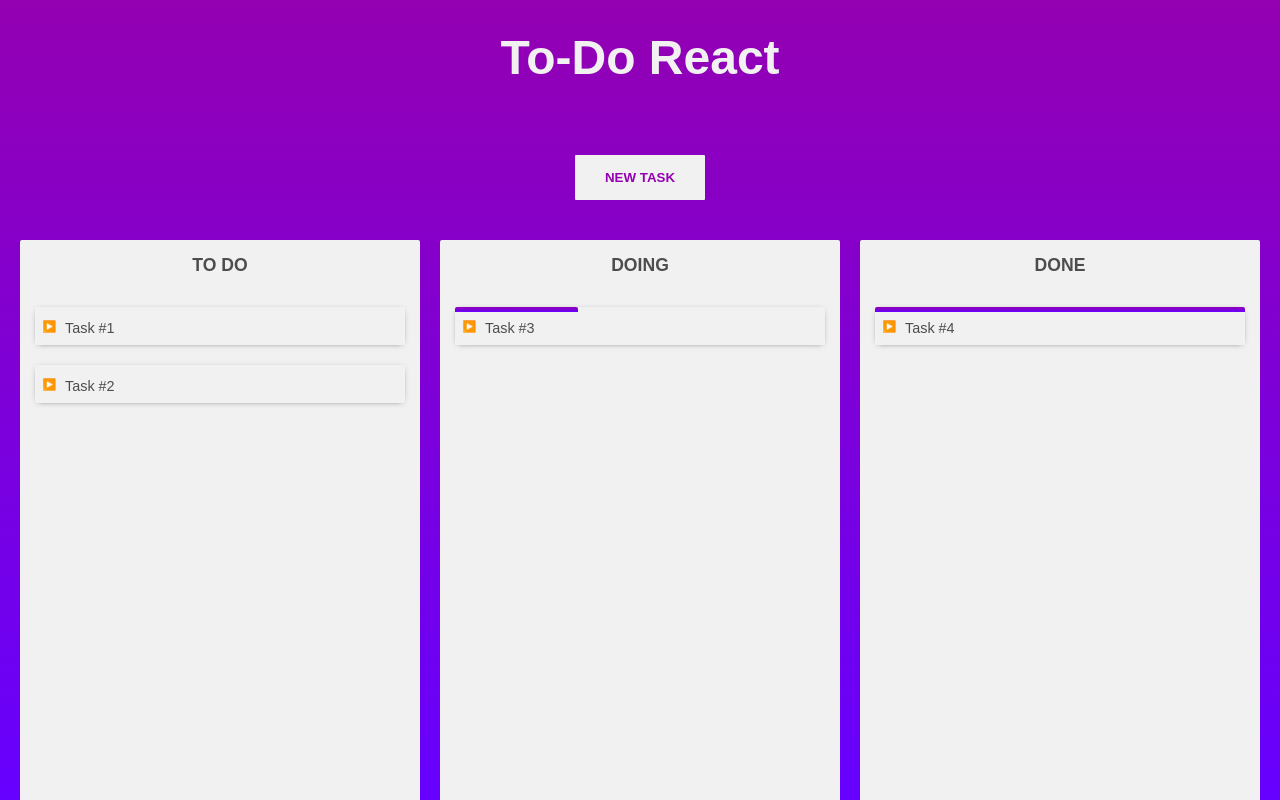
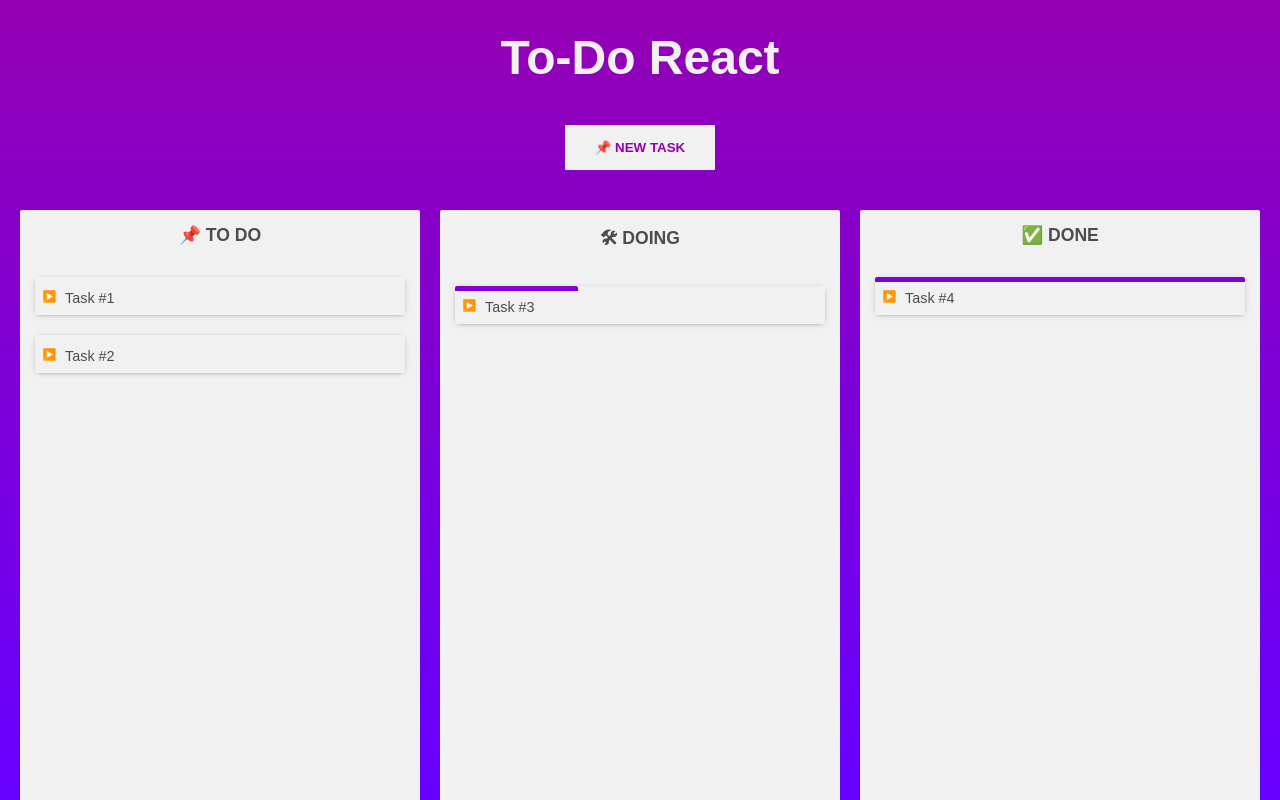
Before and after one commit to FusRoDah061/Todo-React, a React (Create React App) app: page / in a window 1280 px wide. Built offline with nearby package versions, Linux system fonts and the light colour scheme.

Commit message:
Adding emoji icons

```diff
--- a/src/components/AppContent.js
+++ b/src/components/AppContent.js
@@ -105,19 +105,19 @@ class AppContent extends React.Component {
 
     return (
       <div className="app-content">
-        <button className="button button-lg" onClick={this.handleClick}>New task</button>
+        <button className="button button-lg" onClick={this.handleClick}>&#x1F4CC; New task</button>
 
         <div className="task-columns">
           <TaskColumn
-            title='To do'
+            title='&#x1F4CC; To do'
             tasks={ this.getTasksByState(Constants.TASK_STATUS_TODO) }
             onTaskChange={ this.handleTaskChange }/>
           <TaskColumn
-            title='Doing'
+            title='&#x1F6E0; Doing'
             tasks={ this.getTasksByState(Constants.TASK_STATUS_DOING) }
             onTaskChange={ this.handleTaskChange }/>
           <TaskColumn
-            title='Done'
+            title='&#x2705; Done'
             tasks={ this.getTasksByState(Constants.TASK_STATUS_DONE) }
             onTaskChange={ this.handleTaskChange }/>
         </div>
--- a/src/styles/AppHeader.css
+++ b/src/styles/AppHeader.css
@@ -3,6 +3,7 @@
   position: relative;
   width: 100%;
   padding: 30px;
+  padding-bottom: 0px;
 }
 
 .app-title {
```
